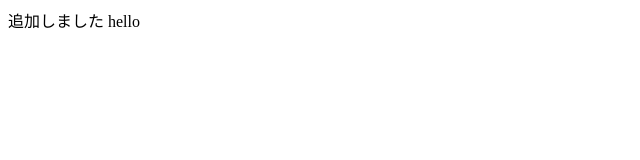
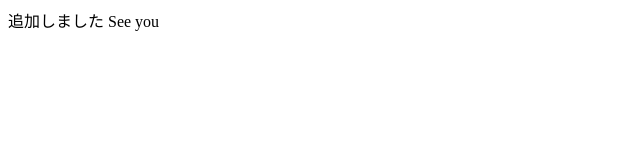
Before and after one commit to sayzkkgw/team_project, a plain HTML site: page team_project.html in a window 1280 px wide. Shown: the full height of the page, 0-640 px from the left. Drawn offline with Linux system fonts and the light colour scheme.

Commit message:
conflict_test_4

```diff
--- a/team_project.html
+++ b/team_project.html
@@ -7,6 +7,6 @@
 </head>
 <body>
   追加しました
-  hello
+  See you
 </body>
 </html>
```
